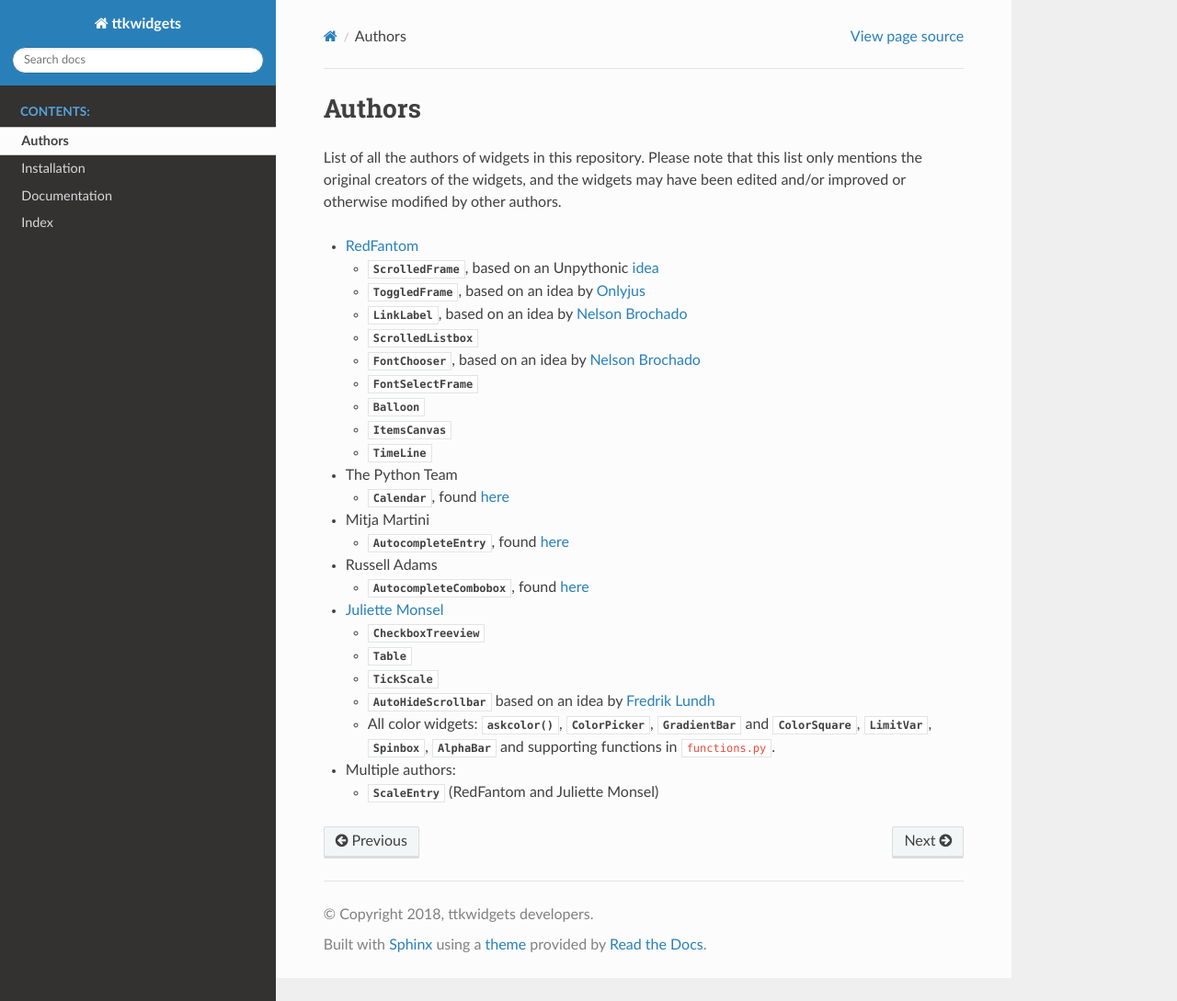
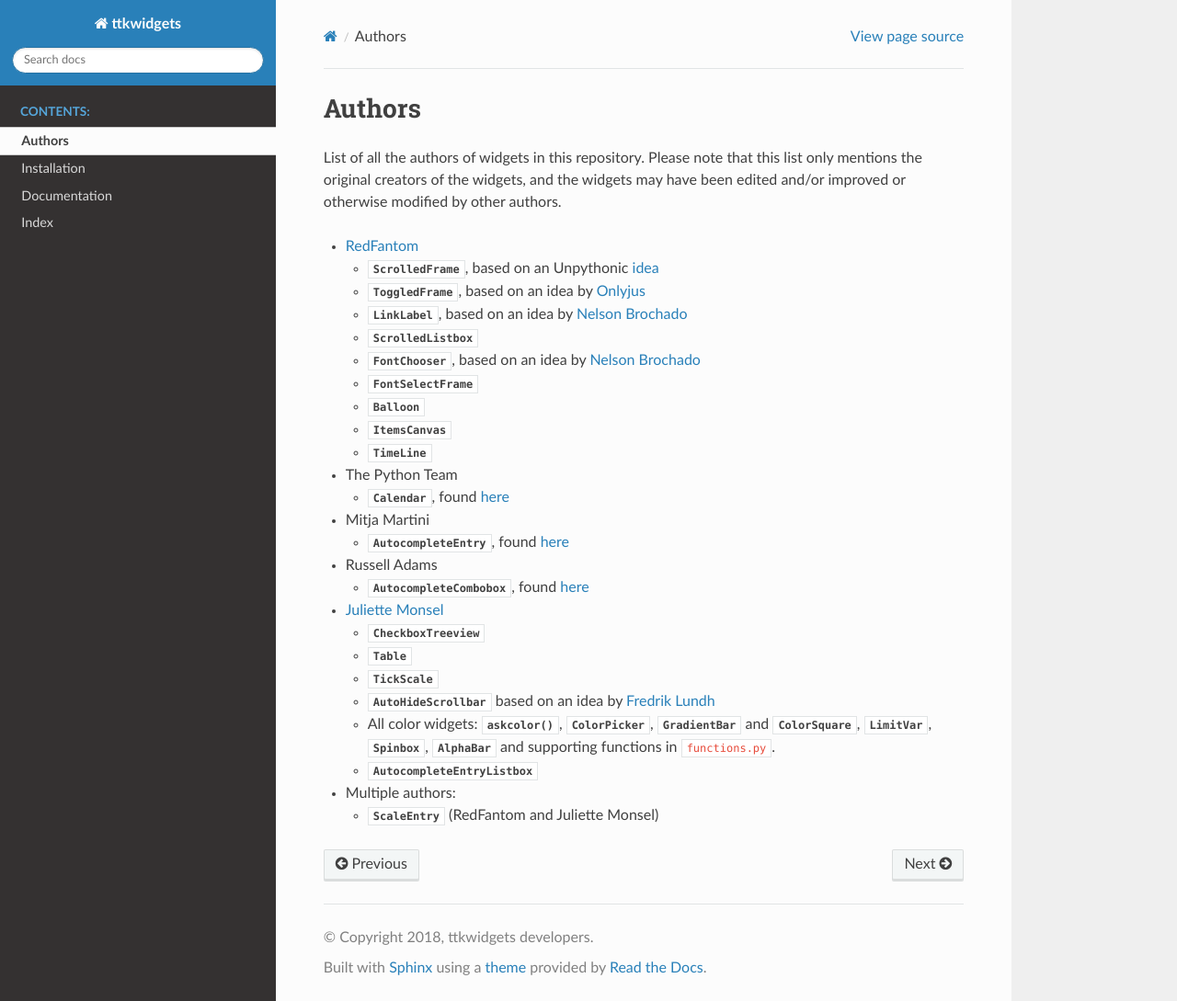
Before and after one commit to TkinterEP/ttkwidgets, a Sphinx documentation site: the page built from docs/source/authors.rst, in a window 1280 px wide and 1089 px high. Shown: the whole window at 92% size. Built offline with Sphinx 7.4.7 and the Read the Docs theme 2.0.0, drawn with Linux system fonts in a browser that asks for light colours; pages that are not in the unit, such as notebooks, are missing from menus.

Commit message:
Update authors.rst in docs

```diff
--- a/docs/source/authors.rst
+++ b/docs/source/authors.rst
@@ -34,6 +34,7 @@ List of all the authors of widgets in this repository. Please note that this lis
   * :class:`~ttkwidgets.TickScale`
   * :class:`~ttkwidgets.AutoHideScrollbar` based on an idea by `Fredrik Lundh <effbot.org/zone/tkinter-autoscrollbar.htm>`_
   * All color widgets: :func:`~ttkwidgets.color.askcolor`, :class:`~ttkwidgets.color.ColorPicker`, :class:`~ttkwidgets.color.GradientBar` and :class:`~ttkwidgets.color.ColorSquare`, :class:`~ttkwidgets.color.LimitVar`, :class:`~ttkwidgets.color.Spinbox`, :class:`~ttkwidgets.color.AlphaBar` and supporting functions in :file:`functions.py`.
+  * :class:`~ttkwidgets.autocomplete.AutocompleteEntryListbox`
 
 - Multiple authors:
 
```
